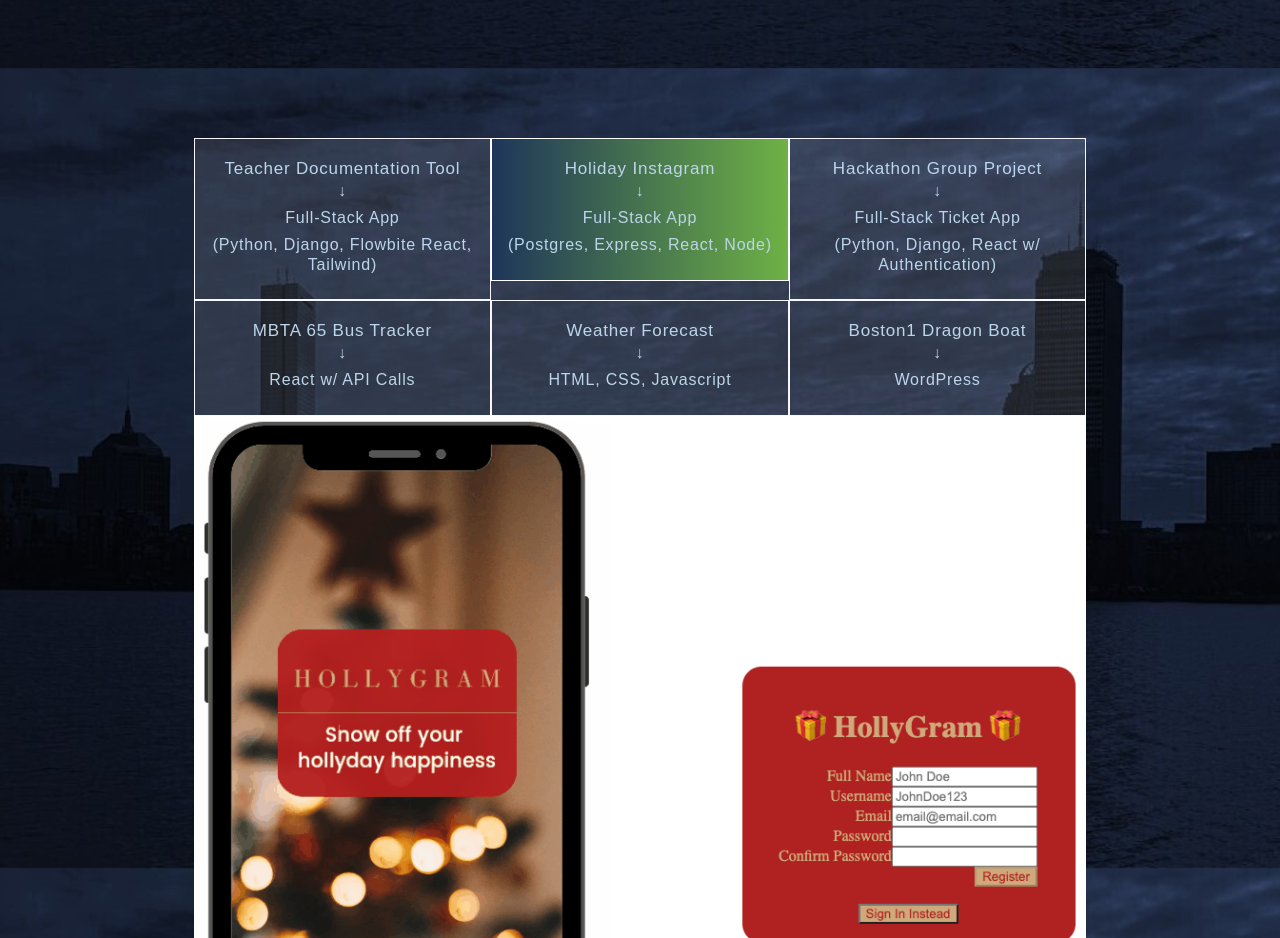
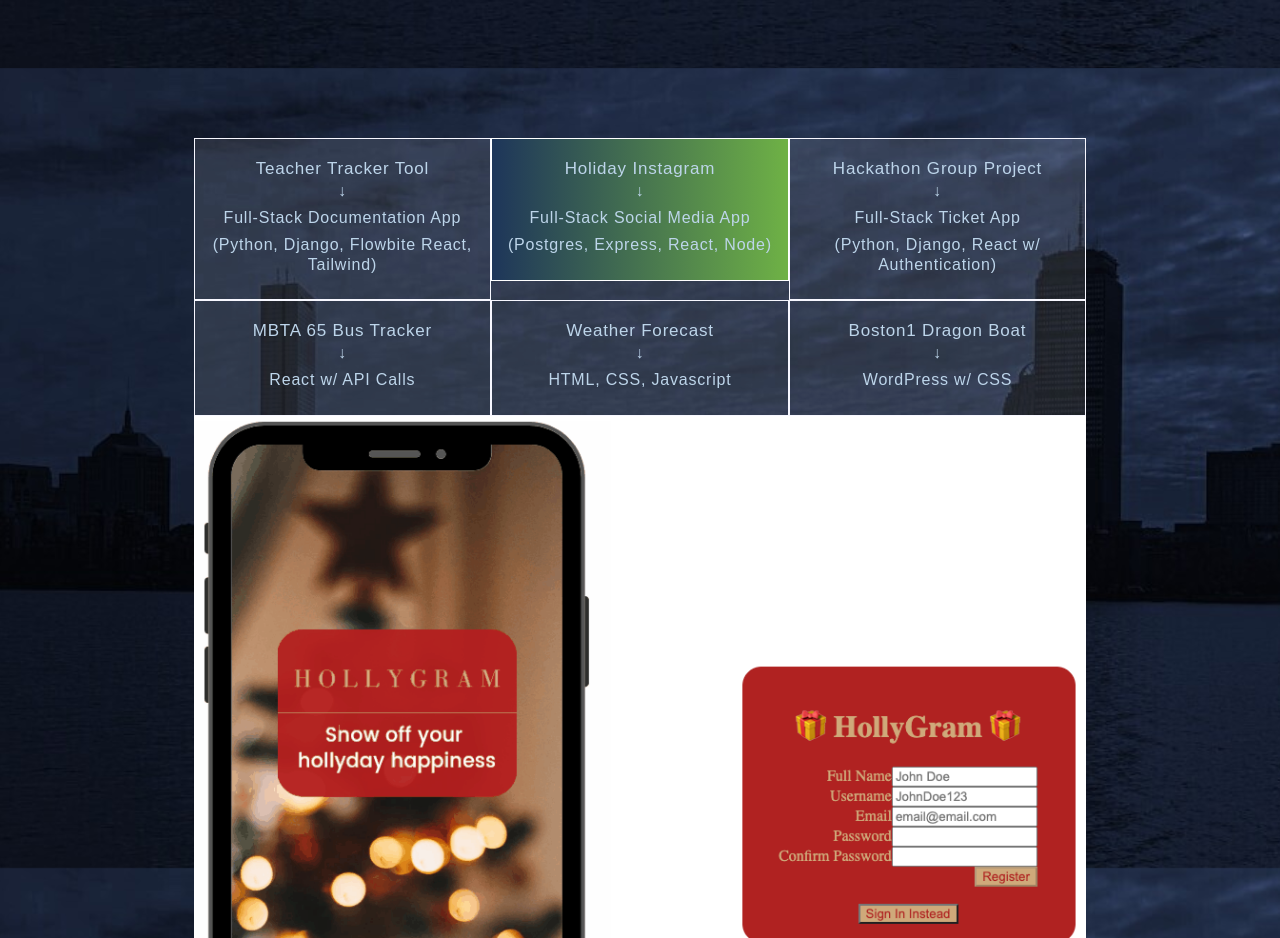
Before and after one commit to BChan26/React-Bootstrap-Portfolio, a React (Create React App) app in the folder my-app/: page / in a window 1280 px wide. Shown: the part 1640-2578 px from the top of the page. Built offline with nearby package versions, Linux system fonts and the light colour scheme; the HTML template or start-up script is replaced by a standard one.

Commit message:
final tweaks to card language

```diff
--- a/my-app/src/components/Projects.js
+++ b/my-app/src/components/Projects.js
@@ -68,9 +68,9 @@ return (
                         <Nav variant="pills" defaultActiveKey="/home">
 
                         <Nav.Item>
-                            <Nav.Link eventKey="sixth">Teacher Documentation Tool
+                            <Nav.Link eventKey="sixth">Teacher Tracker Tool
                             <h6>↓</h6>
-                            <h6>Full-Stack App </h6>
+                            <h6>Full-Stack Documentation App </h6>
                             <h6>(Python, Django, Flowbite React, Tailwind) </h6>
                             </Nav.Link>
                         </Nav.Item>
@@ -78,7 +78,7 @@ return (
                         <Nav.Item>
                             <Nav.Link eventKey="first">Holiday Instagram
                             <h6>↓</h6>
-                            <h6>Full-Stack App</h6>
+                            <h6>Full-Stack Social Media App</h6>
                             <h6>(Postgres, Express, React, Node)</h6>
                             </Nav.Link>
 
@@ -111,7 +111,7 @@ return (
                         <Nav.Item>
                             <Nav.Link eventKey="fourth">Boston1 Dragon Boat
                             <h6>↓</h6>
-                            <h6>WordPress</h6>
+                            <h6>WordPress w/ CSS</h6>
                             </Nav.Link>
                         </Nav.Item>
 
```
